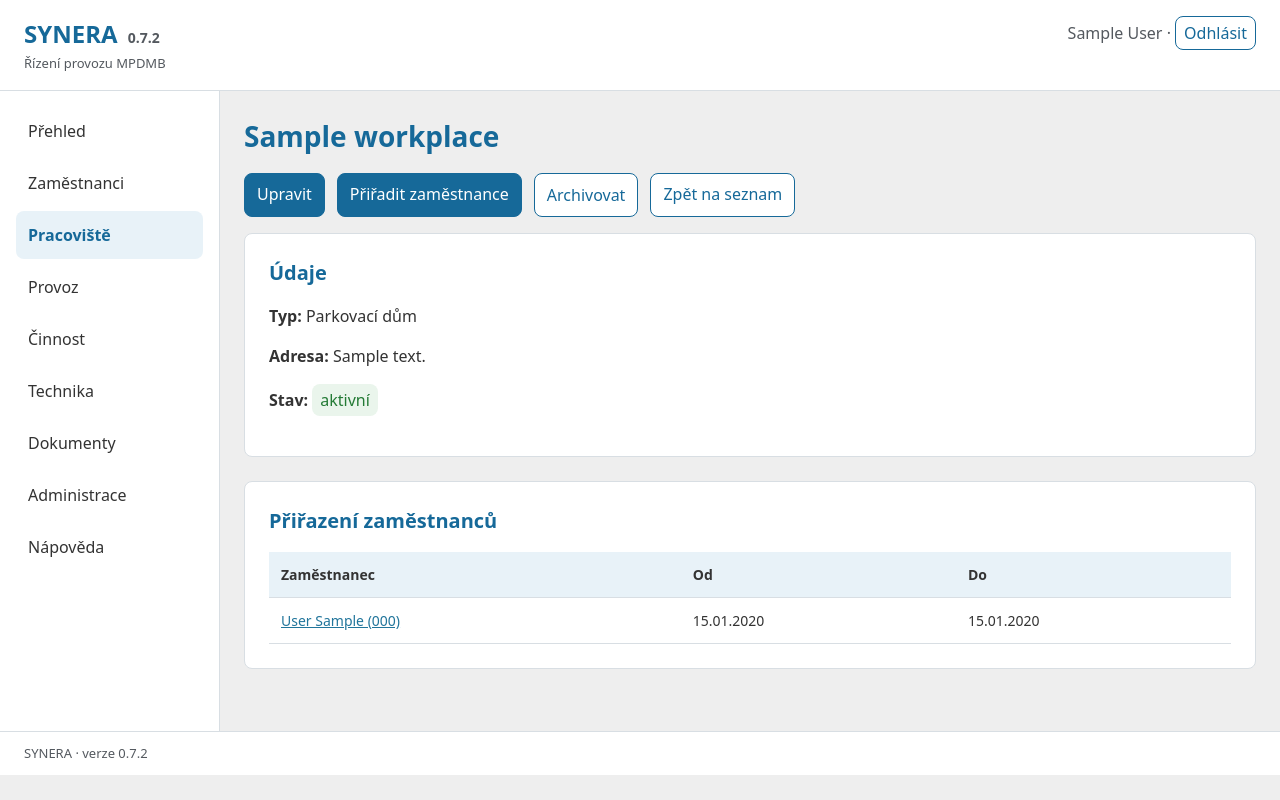
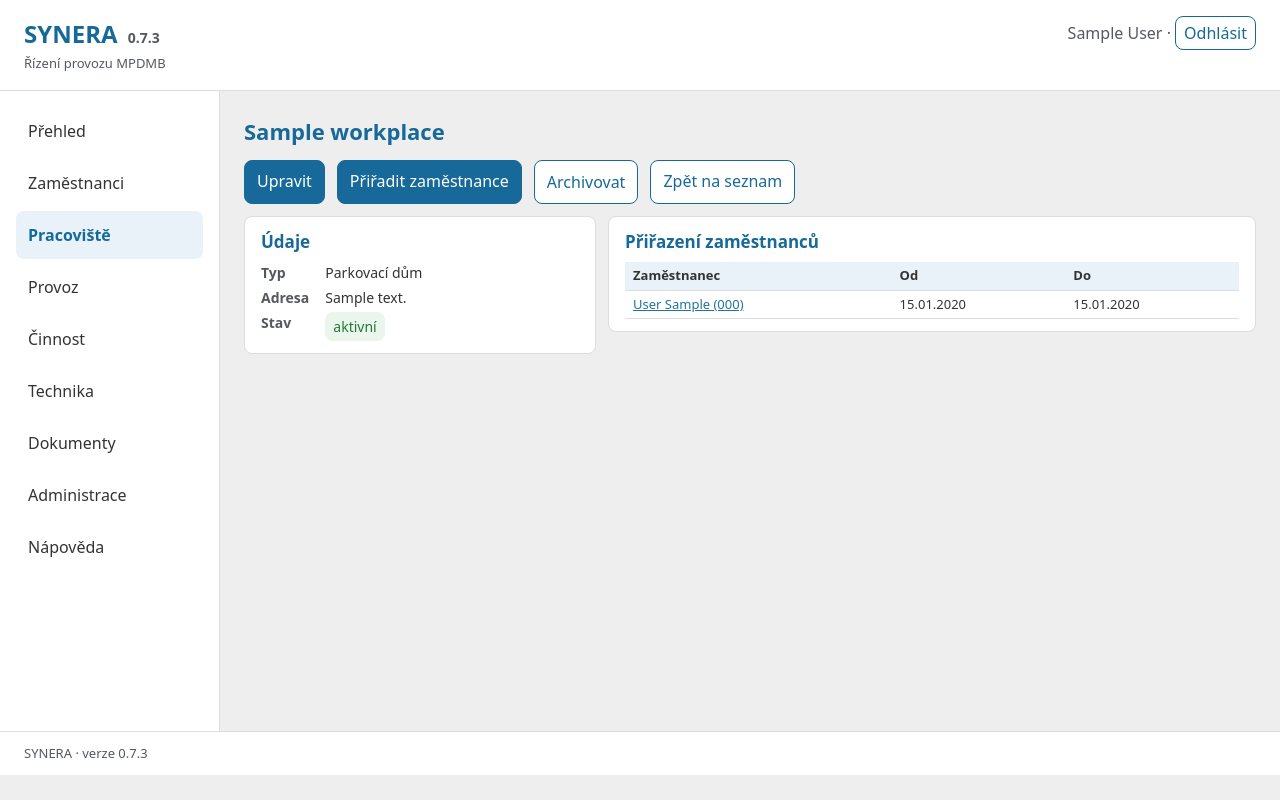
Before and after one commit to Buloh/MPDMB, a Django app: page /pracoviste/1/ in a window 1280 px wide. Run offline with Django 5.2, Linux system fonts and the light colour scheme; a user stored in the database is signed in; tables that the repository leaves empty hold one stand-in row (values such as "Sample post").

```diff
--- a/apps/core/version.py
+++ b/apps/core/version.py
@@ -3,4 +3,4 @@
 APP_NAME = "SYNERA"
 APP_TITLE = "SYNERA"
 APP_TAGLINE = "Řízení provozu MPDMB"
-__version__ = "0.7.2"
+__version__ = "0.7.3"
--- a/static/mpdmb/css/activities.css
+++ b/static/mpdmb/css/activities.css
@@ -89,11 +89,20 @@
   white-space: normal;
 }
 .activity-day-roster {
-  margin-top: var(--space-3);
+  margin-top: 0;
 }
 .activity-day-roster h2 {
   margin: 0 0 var(--space-2);
   font-size: 1.05rem;
+}
+.activity-day-roster .muted {
+  margin: 0 0 var(--space-2);
+  font-size: 13px;
+}
+.activity-day-roster table th,
+.activity-day-roster table td {
+  padding: var(--space-1) var(--space-2);
+  font-size: 13px;
 }
 .activity-board-cell.off {
   background: var(--background);
@@ -294,6 +303,10 @@ textarea.activity-day-task-note {
 .activity-day-page .activity-day-filter-form p {
   margin: 0;
 }
+.activity-day-page .activity-day-filter-form.filters-inline {
+  grid-template-columns: repeat(auto-fit, minmax(9rem, 12rem));
+  gap: var(--space-2) var(--space-3);
+}
 .activity-day-page .activity-day-filter-form label {
   font-size: 13px;
   margin-bottom: 2px;
--- a/static/mpdmb/css/calendars.css
+++ b/static/mpdmb/css/calendars.css
@@ -1,18 +1,26 @@
 /* Kalendář plánu činností (sync s polem Den) */
 .activity-day-filter-layout {
+  display: grid;
+  grid-template-columns: minmax(0, 1fr) auto;
+  gap: var(--space-4);
+  align-items: start;
+}
+.activity-day-filter-main {
+  min-width: 0;
   display: flex;
-  flex-wrap: wrap;
-  gap: var(--space-4);
-  align-items: flex-start;
-  justify-content: space-between;
+  flex-direction: column;
+  gap: var(--space-3);
 }
 .activity-day-filter-form {
-  flex: 1 1 16rem;
   min-width: 0;
 }
 .activity-month-cal {
-  flex: 0 0 auto;
   max-width: 17rem;
+}
+@media (max-width: 720px) {
+  .activity-day-filter-layout {
+    grid-template-columns: 1fr;
+  }
 }
 .activity-month-cal-nav {
   display: flex;
--- a/static/mpdmb/css/theme.css
+++ b/static/mpdmb/css/theme.css
@@ -129,6 +129,54 @@ th {background:var(--primary-soft)}
 .form-compact .notice {
   margin-bottom: var(--space-3);
   padding: var(--space-2) var(--space-3);
+}
+
+.page-compact h1 {
+  font-size: 22px;
+  margin: 0 0 var(--space-3);
+}
+.page-compact .toolbar {
+  margin-bottom: var(--space-3);
+}
+.page-compact .panel {
+  padding: var(--space-3) var(--space-4);
+  margin-bottom: var(--space-3);
+}
+.page-compact .panel > h2 {
+  font-size: 17px;
+  margin: 0 0 var(--space-2);
+}
+.page-compact .panel-grid {
+  display: grid;
+  grid-template-columns: minmax(0, 22rem) minmax(0, 1fr);
+  gap: var(--space-3);
+  align-items: start;
+}
+.page-compact table th,
+.page-compact table td {
+  padding: var(--space-1) var(--space-2);
+  font-size: 13px;
+}
+@media (max-width: 720px) {
+  .page-compact .panel-grid {
+    grid-template-columns: 1fr;
+  }
+}
+
+.detail-meta {
+  display: grid;
+  grid-template-columns: max-content minmax(0, 1fr);
+  gap: var(--space-1) var(--space-4);
+  max-width: 40rem;
+  margin: 0;
+  font-size: 14px;
+}
+.detail-meta dt {
+  color: var(--text-secondary);
+  font-weight: 600;
+}
+.detail-meta dd {
+  margin: 0;
 }
 
 .form-check label {
--- a/templates/workplaces/detail.html
+++ b/templates/workplaces/detail.html
@@ -3,6 +3,7 @@
 {% block title %}{{ title }}{% endblock %}
 
 {% block content %}
+  <div class="page-compact">
     <h1>{{ workplace.name }}</h1>
     <div class="toolbar">
       <a class="button" href="{% url 'workplace_edit' workplace.pk %}">Upravit</a>
@@ -15,18 +16,23 @@
       {% endif %}
       <a class="button secondary" href="{% url 'workplace_list' %}">Zpět na seznam</a>
     </div>
+    <div class="panel-grid">
       <section class="panel">
         <h2>Údaje</h2>
-    <p><strong>Typ:</strong> {{ workplace.get_workplace_type_display }}</p>
-    <p><strong>Adresa:</strong> {{ workplace.address|default:"—" }}</p>
-    <p>
-      <strong>Stav:</strong>
+        <dl class="detail-meta">
+          <dt>Typ</dt>
+          <dd>{{ workplace.get_workplace_type_display }}</dd>
+          <dt>Adresa</dt>
+          <dd>{{ workplace.address|default:"—" }}</dd>
+          <dt>Stav</dt>
+          <dd>
             {% if workplace.is_active %}
               <span class="badge success">aktivní</span>
             {% else %}
               <span class="badge warning">archivované</span>
             {% endif %}
-    </p>
+          </dd>
+        </dl>
       </section>
       <section class="panel">
         <h2>Přiřazení zaměstnanců</h2>
@@ -53,4 +59,6 @@
           </table>
         </div>
       </section>
+    </div>
+  </div>
 {% endblock %}
```
Also changed, not shown: templates/activities/day.html (+6 -4 lines), CHANGELOG.md. Lines whose indentation alone changed are shown as unchanged.
